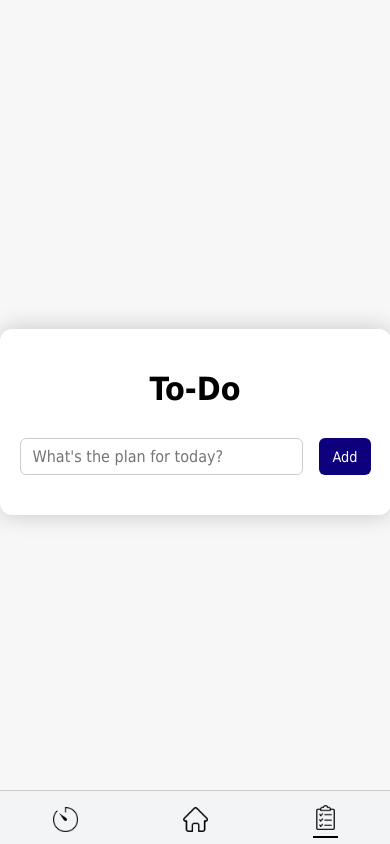
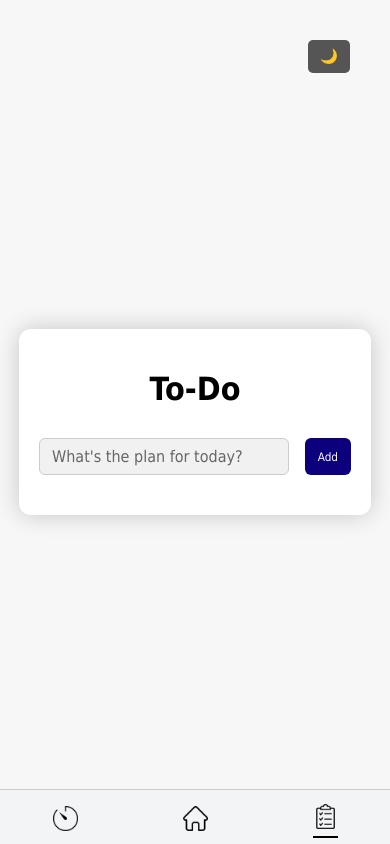
Before and after one commit to cyagar/ClearLock, a React (Vite) app: page /goals in a window 390 px wide. Built offline with nearby package versions, Linux system fonts and the light colour scheme.

Commit message:
Finalized dark mode and UI features

```diff
--- a/index.html
+++ b/index.html
@@ -2,8 +2,7 @@
 <html lang="en">
 
 <head>
-  <!-- Website scaling on mobile devices -->
-  <meta name="viewport" content="width=device-width, initial-scale=1.0" />
+  <meta name="viewport" content="width=device-width, initial-scale=1.0" /> <!-- Website scaling on mobile devices -->
   <title>ClearLock</title>
   <link rel="icon" type="image/x-icon" href="/src/public/favicon.ico" />
 </head>
--- a/src/App.css
+++ b/src/App.css
@@ -1,19 +1,114 @@
+:root {
+  --background-color: #f7f7f7;
+  --text-color: #000000;
+  --nav-background: #f3f4f6;
+  --nav-active-line: #000000;
+  --button-start-bg: #10b981;
+  --button-start-hover-bg: #45a049;
+  --button-restart-bg: #ef4444;
+  --button-restart-hover-bg: #700505;
+  --button-break-bg: #26a8e4;
+  --button-break-hover-bg: #3384aa;
+  --button-guide-bg: #e2e8f0;
+  --button-guide-hover-bg: #cbd5e1;
+  --container-bg: #ffffff;
+  --border-color: #ccc;
+  --initial-screen-content-hover: rgba(48, 48, 48, 0.05);
+  --initial-text-color: #71bae4;
+  --info-text-color: #4d4d4d;
+  --congrats-text-color: #10b981;
+  --todo-item-bg: #f1f1f1;
+  --todo-item-completed-bg: #c2c2c2;
+  --todo-text-completed-color: gray;
+  --input-border-color: #ccc;
+  --input-text-color: #000000;
+  --input-placeholder-color: #666;
+  --goals-h1-color: #000000;
+  --todo-btn-bg: #0c007c;
+  --todo-btn-hover-bg: #0a015c;
+  --edit-btn-bg: #ffc107;
+  --complete-btn-bg: #28a745;
+  --delete-btn-bg: #dc3545;
+  --save-btn-bg: #17a2b8;
+  --save-btn-hover-bg: #0c6977;
+  --theme-btn:  #555;
+  --theme-btn-hover: #383838;
+}
+
+/* Dark Mode Overrides (when html has data-theme="dark") */
+html[data-theme="dark"] {
+  --background-color: #1a1a1a;
+  --text-color: #f0f0f0;
+  --nav-background: #555;
+  --nav-active-line: #e0e0e0;
+  --button-start-bg: #0e8a5a;
+  --button-start-hover-bg: #0a6b46;
+  --button-restart-bg: #b52b2b;
+  --button-restart-hover-bg: #801f1f;
+  --button-break-bg: #1f8ad1;
+  --button-break-hover-bg: #1a6da7;
+  --button-guide-bg: #3a3a3a;
+  --button-guide-hover-bg: #5a5a5a;
+  --container-bg: #2a2a2a;
+  --border-color: #555;
+  --initial-screen-content-hover: rgba(255, 255, 255, 0.1);
+  --initial-text-color: #8bbff7;
+  --info-text-color: #b0b0b0;
+  --congrats-text-color: #82e0aa;
+  --todo-item-bg: #3a3a3a;
+  --todo-item-completed-bg: #555;
+  --todo-text-completed-color: #aaa;
+  --input-border-color: #555;
+  --input-text-color: #f0f0f0;
+  --input-placeholder-color: #ccc;
+  --goals-h1-color: #f0f0f0;
+  --todo-btn-bg: #09005c;
+  --todo-btn-hover-bg: #070042;
+  --edit-btn-bg: #d19e07;
+  --complete-btn-bg: #208736;
+  --delete-btn-bg: #b32a3a;
+  --save-btn-bg: #138295;
+  --save-btn-hover-bg: #094e5a;
+  --theme-btn:  #555;
+  --theme-btn-hover: #383838;
+}
+
+body {
+  margin: 0;
+  padding: 0;
+  min-height: 100vh;
+  display: flex;
+  justify-content: center;
+  align-items: center;
+  font-family: Tahoma, Verdana, Segoe, sans-serif;
+  background-color: var(--background-color);
+  color: var(--text-color);
+  flex-direction: column;
+  transition: background-color 0.5s ease, color 0.5s ease;
+}
+
+html {
+  height: 100%;
+  overflow: hidden;
+  transition: background-color 0.5s ease, color 0.5s ease;
+}
+
+.app-container {
+  transition: background-color 0.5s ease, color 0.5s ease;
+}
+
 .bottom-nav {
   position: fixed;
   bottom: 0;
   left: 0;
   width: 100%;
-  background-color: #f3f4f6;
+  background-color: var(--nav-background);
   display: flex;
   justify-content: space-around;
   padding: 1rem 0;
   padding-bottom: 0.25rem;
-  border-top: 1px solid #ccc;
-}
-
-.bottom-nav a {
-  color: #000000;
-  font-size: clamp(0.8rem, 3vw, 1rem);
+  border-top: 1px solid var(--border-color);
+  transition: background-color 0.5s ease, border-color 0.5s ease;
 }
 
 .nav-icon {
@@ -23,7 +118,7 @@
 }
 
 .bottom-nav a.active {
-  border-bottom: 2px solid #000000;
+  border-bottom: 2px solid var(--nav-active-line);
   transform: translateY(-2px);
   padding-bottom: 3px;
 }
@@ -31,3 +126,22 @@
 .bottom-nav a:hover {
   transform: translateY(-2px);
 }
+
+.theme-toggle-button {
+  position: absolute;
+  top: 40px;
+  right: 40px;
+  padding: 8px 12px;
+  border: none;
+  border-radius: 5px;
+  background-color: var(--theme-btn);
+  color: var(--text-color);
+  cursor: pointer;
+  font-size: 0.9rem;
+  z-index: 1000;
+  transition: background-color 0.3s ease, color 0.3s ease;
+}
+
+.theme-toggle-button:hover {
+  background-color: var(--theme-btn-hover);
+}
--- a/src/App.jsx
+++ b/src/App.jsx
@@ -5,25 +5,28 @@ import {
   NavLink,
 } from "react-router-dom";
 import { useState, useRef, useEffect } from "react";
+import { useTheme } from "./pages/ThemeContext.jsx";
 import Home from "./pages/Home";
 import Timer from "./pages/Timer";
 import Goals from "./pages/Goals";
-import "./App.css";
 import HomeIcon from "./assets/homeReal.png";
 import TimerIcon from "./assets/timerReal.png";
 import GoalsIcon from "./assets/goalsReal.png";
+import "./App.css";
 
 function App() {
+
+  // Use custom hook to access theme context, which provides current theme and a function to toggle it
+  const { theme, toggleTheme } = useTheme();
   // Timer logic that is in App.jsx so it can always runs no matter where in the app
   const [timeLeft, setTimeLeft] = useState(25 * 60);
   const [isRunning, setIsRunning] = useState(false);
+  const [isTimerDone, setIsTimerDone] = useState(false);
+  const [isTimerBreak, setIsTimerBreak] = useState(false);
   // To store the id returned by setInterval
   const intervalRef = useRef(null);
   // Tracks if the timer session has been initiated (this is so the initial info screen only appears once)
   const [initiatedSession, setInitiatedSession] = useState(false);
-  const [isTimerDone, setIsTimerDone] = useState(false);
-  const [isTimerBreak, setIsTimerBreak] = useState(false);
-
 
   // React effect that runs when [isRunning] changes
   useEffect(() => {
@@ -56,8 +59,12 @@ function App() {
   return (
     // Enables client-side routing, listens to URL changes and displays components based on current route
     <Router>
-      {/* Main container for entire app */}
-      <div className="app-container">
+      {/* Main container for entire app, conditionally apply dark mode class */}
+      <div className={`app-container ${theme === "dark" ? "dark-mode" : ""}`}>
+        {/* Theme toggle button */}
+        <button onClick={toggleTheme} className="theme-toggle-button">
+          {theme === "light" ? "🌙" : "☀️"}
+        </button>
         {/* Defines routes for the app */}
         <Routes>
           {/* If URL path is exactly / then render Home compenent */}
@@ -78,7 +85,6 @@ function App() {
                 setIsTimerDone={setIsTimerDone}
                 isTimerBreak={isTimerBreak}
                 setIsTimerBreak={setIsTimerBreak}
-
               />
             }
           />
--- a/src/main.jsx
+++ b/src/main.jsx
@@ -1,10 +1,13 @@
+import { createRoot } from "react-dom/client";
 import { StrictMode } from "react";
-import { createRoot } from "react-dom/client";
+import { ThemeProvider } from "./pages/ThemeContext.jsx";
 import App from "./App.jsx";
 
 // Finds div id root in index.html and creates a React "root" inside that element where the app will live
 createRoot(document.getElementById("root")).render(
   <StrictMode>
-    <App />
+    <ThemeProvider>
+      <App />
+    </ThemeProvider>
   </StrictMode>
 );
--- a/src/pages/Goals.css
+++ b/src/pages/Goals.css
@@ -63,39 +63,23 @@
   animation: taskExit 0.7s ease-out forwards;
 }
 
-body {
-  margin: 0;
-  padding: 0;
-  min-height: 100vh;
-  display: flex;
-  justify-content: center;
-  align-items: center;
-  font-family: Tahoma, Verdana, Segoe, sans-serif;
-  background-color: #f7f7f7;
-  flex-direction: column;
-  overflow-y: hidden;
-}
-
-html {
-    height: 100%;
-    overflow: hidden;
-}
-
 .goals-container {
-  width: 90vw;
+  width: 80vw;
   max-width: 600px;
   padding: 20px;
-  background-color: white;
+  background-color: var(--container-bg);
   border-radius: 12px;
   box-shadow: 0 0 25px rgba(0, 0, 0, 0.2);
   text-align: center;
+  transition: background-color 0.5s ease, box-shadow 0.5s ease;
 }
 
 h1 {
   margin-bottom: 30px;
   font-size: 2rem;
-  color: #000000;
+  color: var(--goals-h1-color);
   font-family: Tahoma, Verdana, Segoe, sans-serif;
+  transition: color 0.5s ease;
 }
 
 .todo-form {
@@ -109,10 +93,19 @@ h1 {
 .edit-input {
   flex: 1;
   padding: 8px 12px;
-  border: 1px solid #ccc;
+  border: 1px solid var(--input-border-color);
   border-radius: 6px;
   font-size: 1rem;
   font-family: Tahoma, Verdana, Segoe, sans-serif;
+  background-color: var(--todo-item-bg);
+  color: var(--input-text-color);
+  transition: background-color 0.5s ease, border-color 0.5s ease, color 0.5s ease;
+}
+
+.todo-input::placeholder,
+.edit-input::placeholder {
+  color: var(--input-placeholder-color);
+  transition: color 0.5s ease;
 }
 
 .todo-btn,
@@ -122,44 +115,45 @@ h1 {
 .save-btn {
   padding: 7px 13px;
   margin-left: 6px;
-  font-size: 0.9rem;
+  font-size: clamp(0.5rem, 3vw, 0.9rem);
   border: none;
   border-radius: 6px;
   cursor: pointer;
+  transition: background-color 0.3s ease, color 0.3s ease;
 }
 
 .todo-btn {
-  background-color: #0c007c;
+  background-color: var(--todo-btn-bg);
   color: white;
   font-family: Tahoma, Verdana, Segoe, sans-serif;
 }
 
 .todo-btn:hover {
-  background-color: #0a015c;
+  background-color: var(--todo-btn-hover-bg);
 }
 
 .edit-btn {
-  background-color: #ffc107;
+  background-color: var(--edit-btn-bg);
 }
 
 .complete-btn {
-  background-color: #28a745;
+  background-color: var(--complete-btn-bg);
   color: white;
 }
 
 .delete-btn {
-  background-color: #dc3545;
+  background-color: var(--delete-btn-bg);
   color: white;
 }
 
 .save-btn {
-  background-color: #17a2b8;
+  background-color: var(--save-btn-bg);
   color: white;
   font-family: Tahoma, Verdana, Segoe, sans-serif;
 }
 
 .save-btn:hover {
-  background-color: #0c6977;
+  background-color: var(--save-btn-hover-bg);
 }
 
 ul {
@@ -168,7 +162,7 @@ ul {
 }
 
 li {
-  background-color: #f1f1f1;
+  background-color: var(--todo-item-bg);
   margin-bottom: 10px;
   padding: 12px;
   border-radius: 8px;
@@ -176,24 +170,29 @@ li {
   flex-wrap: wrap;
   align-items: center;
   justify-content: space-between;
-  transition: all 0.7s ease-out;
+  transition: all 0.7s ease-out, background-color 0.5s ease;
   overflow: hidden;
 }
 
 .li.complete {
-  background-color: #c2c2c2;
+  background-color: var(--todo-item-completed-bg);
 }
 
 .text {
   flex: 1;
   text-align: left;
   font-family: Tahoma, Verdana, Segoe, sans-serif;
+  font-size: clamp(0.9rem, 3vw, 1rem);
+  color: var(--text-color);
+  transition: color 0.5s ease;
 }
 
 .text-completed {
   flex: 1;
   text-align: left;
   text-decoration: line-through;
-  color: gray;
+  color: var(--todo-text-completed-color);
   font-family: Tahoma, Verdana, Segoe, sans-serif;
+  font-size: clamp(0.9rem, 3vw, 1rem);
+  transition: color 0.5s ease;
 }
--- a/src/pages/Home.css
+++ b/src/pages/Home.css
@@ -27,18 +27,19 @@
   margin: 0;
   padding: 0;
   font-size: clamp(6rem, 15vw, 12rem);
-  color: #000000;
+  color: var(--text-color);
   letter-spacing: 1px;
 }
 
 .quote {
   min-height: 5em;
   max-width: 500px;
-  font-size: 1.25rem;
+  font-size: clamp(1rem, 3vw, 1.25rem);
   opacity: 0;
   transition: opacity 2s ease-in-out;
   margin-bottom: 1.5rem;
   font-family: Tahoma, Verdana, Segoe, sans-serif;
+  color: var(--text-color);
 }
 
 .quote.visible {
--- /dev/null
+++ b/src/pages/ThemeContext.jsx
@@ -0,0 +1,35 @@
+import { createContext, useState, useEffect, useContext } from "react";
+
+// Create a Context for the theme
+export const ThemeContext = createContext();
+
+// Create a ThemeProvider component
+export const ThemeProvider = ({ children }) => {
+  // Initialize theme state from localStorage or default to 'light'
+  const [theme, setTheme] = useState(() => {
+    const savedTheme = localStorage.getItem("theme");
+    return savedTheme || "light";
+  });
+
+  // Use a useEffect hook to apply the data-theme attribute to the html element
+  // and save the theme preference to localStorage whenever the theme changes.
+  useEffect(() => {
+    document.documentElement.setAttribute('data-theme', theme);
+    localStorage.setItem("theme", theme);
+  }, [theme]); // Rerun this effect whenever the 'theme' state changes
+
+  // Function to toggle between light and dark themes
+  const toggleTheme = () => {
+    setTheme((prevTheme) => (prevTheme === "light" ? "dark" : "light"));
+  };
+
+  // Provide the theme and toggleTheme function to the children components
+  return (
+    <ThemeContext.Provider value={{ theme, toggleTheme }}>
+      {children}
+    </ThemeContext.Provider>
+  );
+};
+
+// Custom hook for easy access to the theme context
+export const useTheme = () => useContext(ThemeContext);
```
Also changed, not shown: src/pages/Timer.css (+36 -33 lines), src/pages/Timer.jsx (+7 -7 lines), 1 other file (tests, documents, lock files or other folders).
